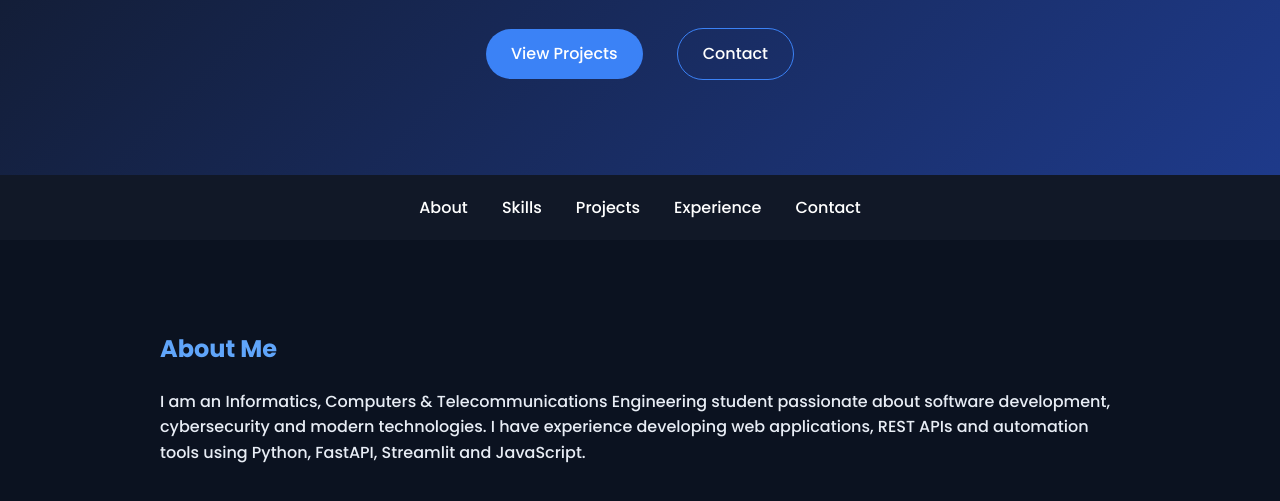
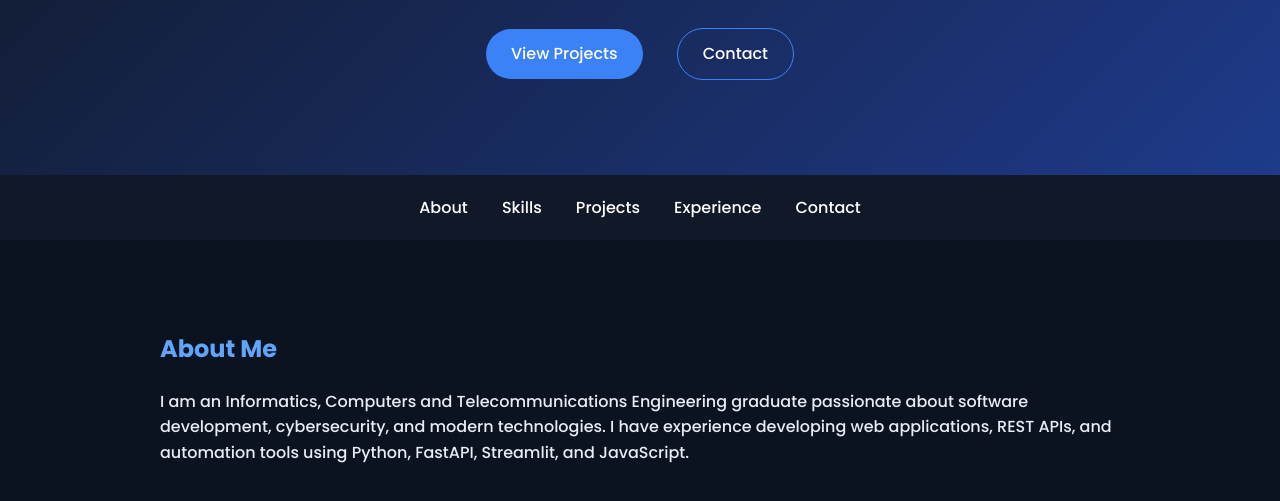
Before and after one commit to mariannakonst/portfolio-, a plain HTML site: page index.html in a window 1280 px wide. Shown: the part 299-800 px from the top of the page. Drawn offline with Linux system fonts and the light colour scheme.

Commit message:
Revise index.html structure and content
Updated the content and structure of the HTML file, including sections for About, Skills, Projects, Experience, Education, and Contact. Fixed formatting issues and added new project descriptions.

```diff
--- a/index.html
+++ b/index.html
@@ -75,13 +75,9 @@ Contact
 
 <p>
 
-I am an Informatics, Computers & Telecommunications
-Engineering student passionate about software development,
-cybersecurity and modern technologies.
+I am an Informatics, Computers and Telecommunications Engineering graduate passionate about software development, cybersecurity, and modern technologies.
 
-I have experience developing web applications,
-REST APIs and automation tools using Python,
-FastAPI, Streamlit and JavaScript.
+I have experience developing web applications, REST APIs, and automation tools using Python, FastAPI, Streamlit, and JavaScript.
 
 </p>
 
```
